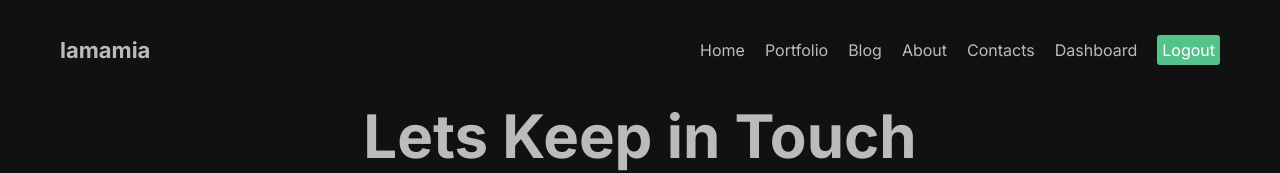
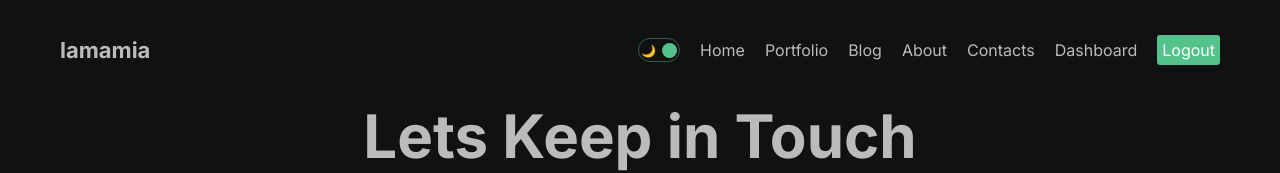
Before and after one commit to Bcypher01/lamamia, a Next.js app: page /contacts in a window 1280 px wide. Shown: the top 173 px of the page. Built offline with nearby package versions, Linux system fonts and the light colour scheme.

Commit message:
add theme toggle

```diff
--- /dev/null
+++ b/components/DarkModeToggle/DarkModeToggle.jsx
@@ -0,0 +1,21 @@
+"use client";
+
+import React, { useContext } from "react";
+import styles from "./darkModeToggle.module.css";
+import { ThemeContext } from "../../context/ThemeContext";
+
+const DarkModeToggle = () => {
+  const { toggle, mode } = useContext(ThemeContext);
+  return (
+    <div className={styles.container} onClick={toggle}>
+      <div className={styles.icon}>🌙</div>
+      <div className={styles.icon}>🔆</div>
+      <div
+        className={styles.ball}
+        style={mode === "light" ? { left: "2px" } : { right: "2px" }}
+      />
+    </div>
+  );
+};
+
+export default DarkModeToggle;
--- /dev/null
+++ b/components/DarkModeToggle/darkModeToggle.module.css
@@ -0,0 +1,24 @@
+.container {
+  width: 42px;
+  height: 24px;
+  border: 1.5px solid #53c28b70;
+  border-radius: 30px;
+  display: flex;
+  align-items: center;
+  justify-content: space-between;
+  padding: 2px;
+  position: relative;
+  cursor: pointer;
+}
+
+.icon {
+  font-size: 12px;
+}
+
+.ball {
+  width: 15px;
+  height: 15px;
+  background-color: #53c28b;
+  border-radius: 50%;
+  position: absolute;
+}
--- a/components/navbar/Navbar.jsx
+++ b/components/navbar/Navbar.jsx
@@ -2,6 +2,7 @@
 import Link from "next/link";
 import React from "react";
 import styles from "./navbar.module.css";
+import DarkModeToggle from "../DarkModeToggle/DarkModeToggle";
 
 const links = [
   {
@@ -43,6 +44,7 @@
         lamamia
       </Link>
       <div className={styles.links}>
+        <DarkModeToggle />
         {links.map((link) => (
           <Link key={link.id} href={link.url} className={styles.link}>
             {link.title}
--- /dev/null
+++ b/context/ThemeContext.js
@@ -0,0 +1,19 @@
+"use client";
+
+import { createContext, useState } from "react";
+
+export const ThemeContext = createContext();
+
+export const ThemeProvider = ({ children }) => {
+  const [mode, setMode] = useState("dark");
+
+  const toggle = () => {
+    setMode((prev) => (prev === "dark" ? "light" : "dark"));
+  };
+
+  return (
+    <ThemeContext.Provider value={{ toggle, mode }}>
+      <div className={`theme ${mode}`}>{children}</div>
+    </ThemeContext.Provider>
+  );
+};
--- a/src/app/globals.css
+++ b/src/app/globals.css
@@ -8,13 +8,25 @@
 body {
   max-width: 100vw;
   overflow-x: hidden;
-  background-color: #111;
-  color: #bbb;
 }
 
 a {
   text-decoration: none;
   color: inherit;
+}
+
+.theme {
+  transition: 1s all ease;
+}
+
+.light {
+  background-color: white;
+  color: #111;
+}
+
+.dark {
+  background-color: #111;
+  color: #bbb;
 }
 
 .container {
--- a/src/app/layout.js
+++ b/src/app/layout.js
@@ -2,6 +2,7 @@
 import "./globals.css";
 import Navbar from "../../components/navbar/Navbar";
 import Footer from "../../components/footer/Footer";
+import { ThemeProvider } from "../../context/ThemeContext";
 
 const inter = Inter({ subsets: ["latin"] });
 
@@ -14,12 +15,14 @@
   return (
     <html lang="en">
       <body className={inter.className}>
-        <div className="container">
-          <Navbar />
-          {children}
+        <ThemeProvider>
+          <div className="container">
+            <Navbar />
+            {children}
 
-          <Footer />
-        </div>
+            <Footer />
+          </div>
+        </ThemeProvider>
       </body>
     </html>
   );
```
